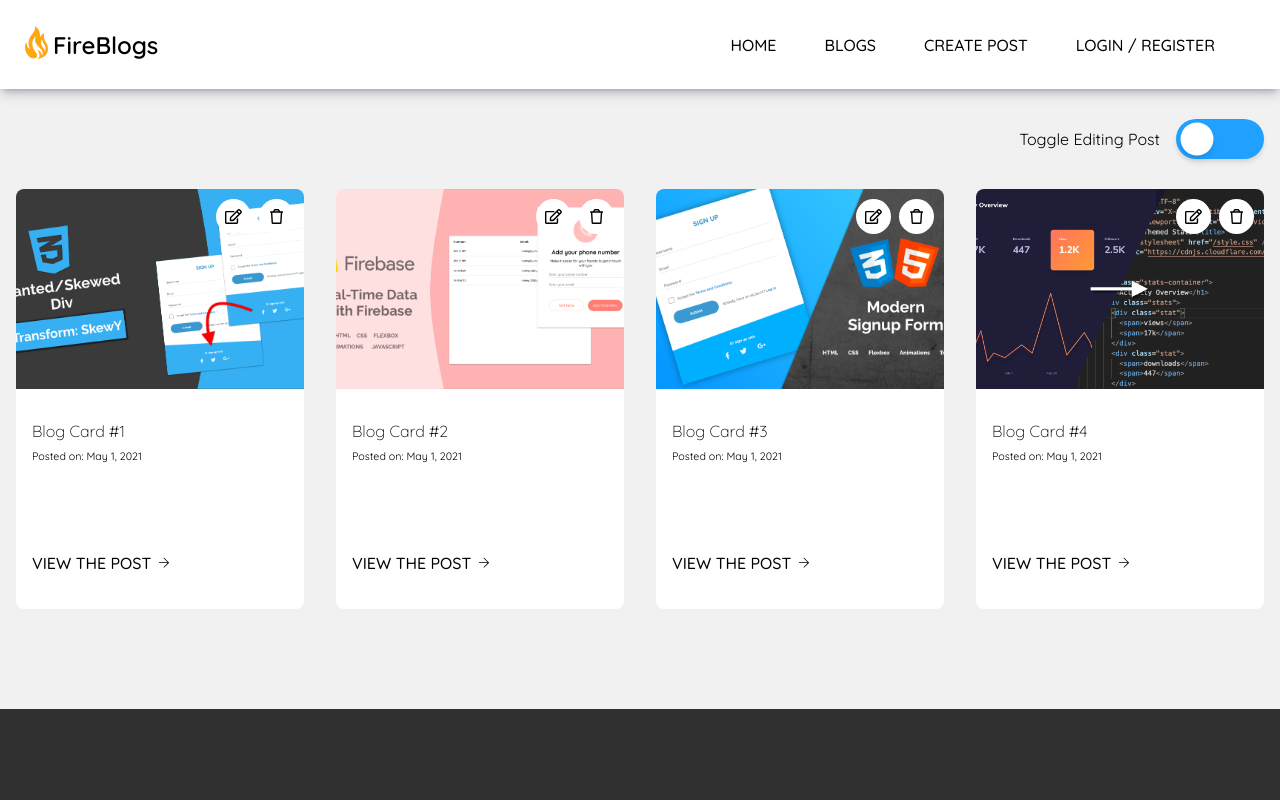
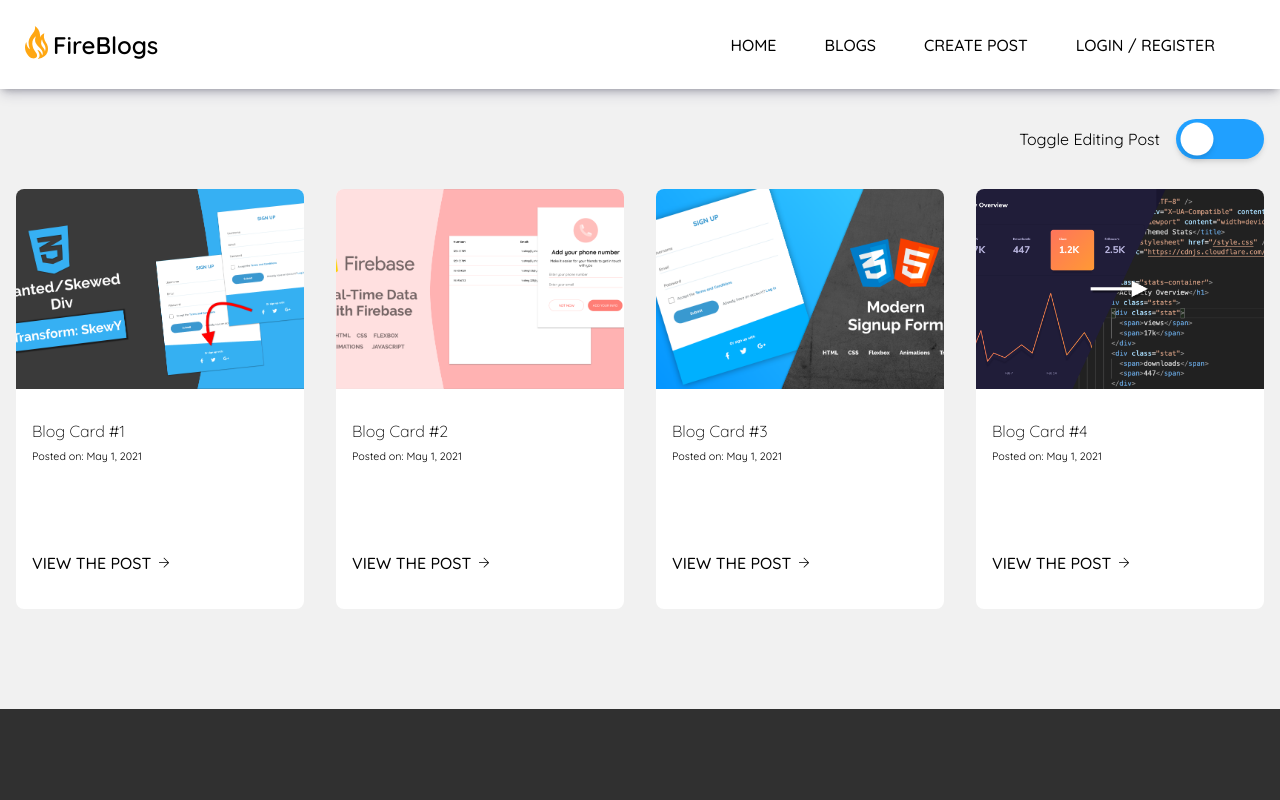
Before and after one commit to Azizbek98/Vue-Fireblog, a Vue app: page /blogs in a window 1280 px wide. Shown: the top 800 px of the page. Built offline with nearby package versions, Linux system fonts and the light colour scheme; what vue2-editor would draw is missing.

Commit message:
feat: editing functionality using vuex

```diff
--- a/src/components/BlogCard.vue
+++ b/src/components/BlogCard.vue
@@ -1,6 +1,6 @@
 <template>
   <div class="blog-card">
-    <div class="icons">
+    <div v-show="editPost" class="icons">
       <div class="icon">
         <Edit class="edit" />
       </div>
@@ -34,6 +34,11 @@ export default {
     Arrow,
     Edit,
     Delete,
+  },
+  computed: {
+    editPost() {
+      return this.$store.state.editPost;
+    },
   },
 };
 </script>
```
